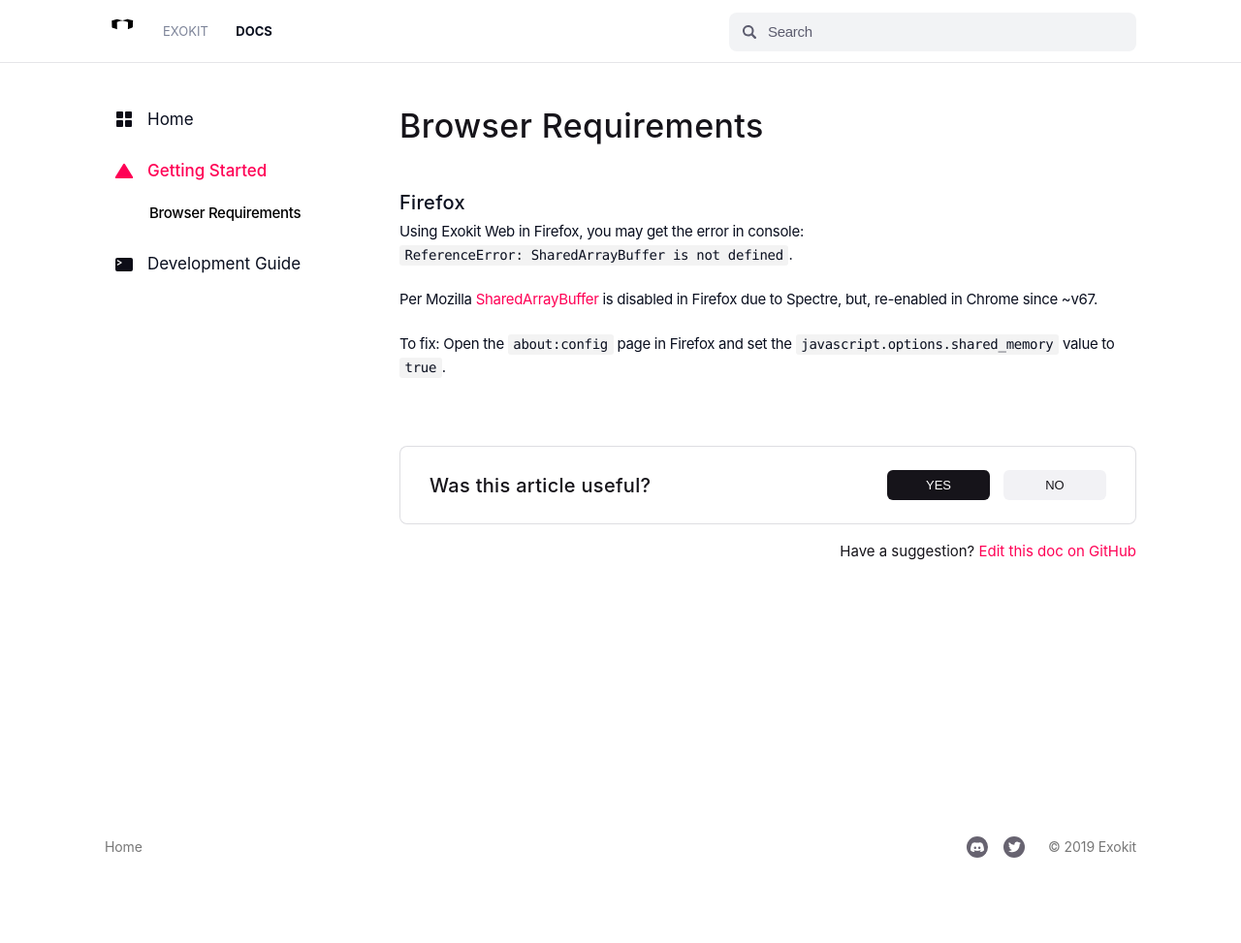
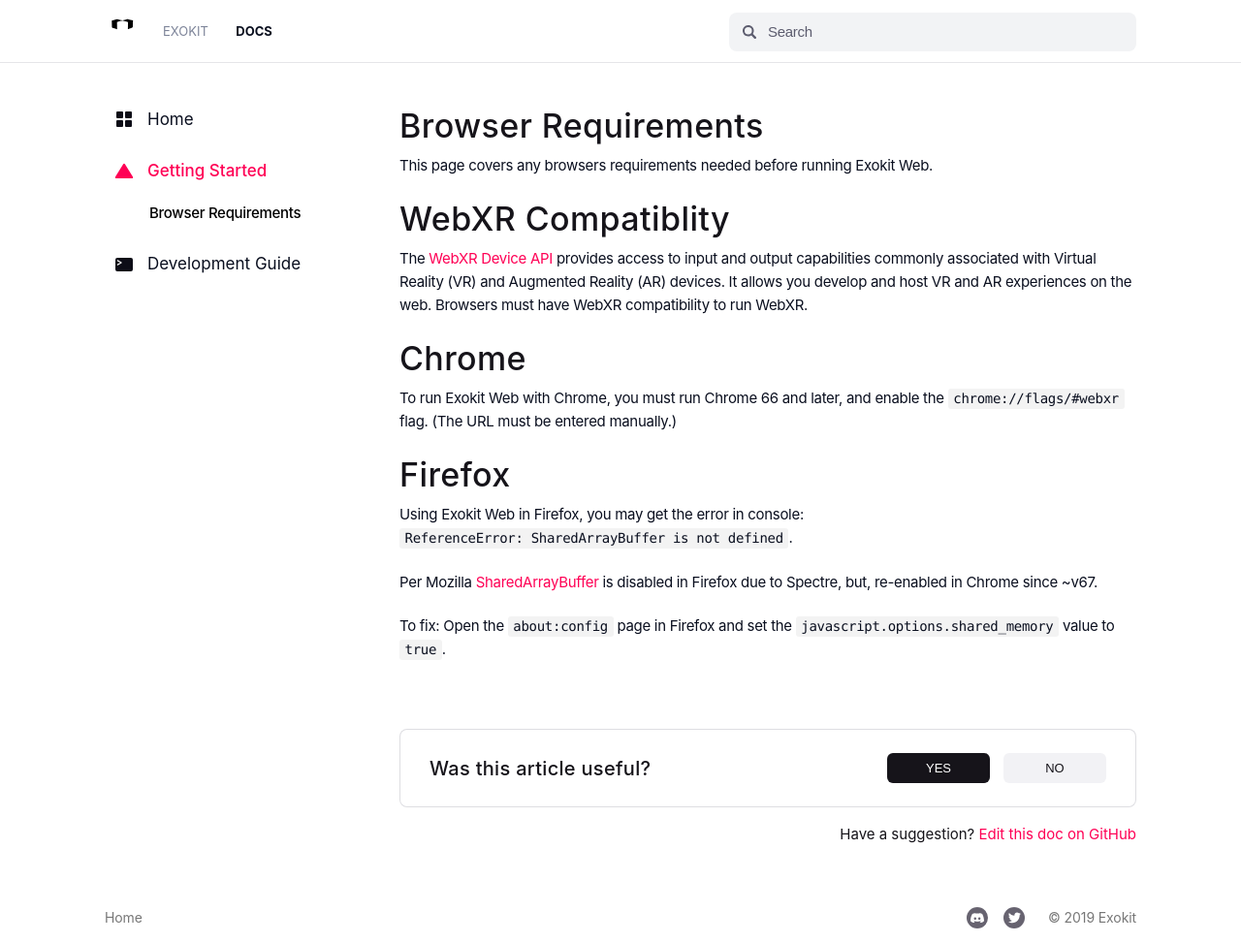
Before and after one commit to chrisplatorres/exokit-web-docs, a Jekyll site: the page built from _posts/getting-started/2019-09-05-browser-requirements.md, in a window 1280 px wide. Shown: the whole page at 97% size. Built offline with Jekyll 4.4.1, drawn with Linux system fonts in a browser that asks for light colours; comment, search, counter and statistics services are not loaded; before the commit the page ends 900 px from its top, so only the background shows below that.

Commit message:
update browser requirements

```diff
--- a/_posts/getting-started/2019-09-05-browser-requirements.md
+++ b/_posts/getting-started/2019-09-05-browser-requirements.md
@@ -11,7 +11,15 @@ set: getting-started
 set_order: 2
 ---
 
-## Firefox
+This page covers any browsers requirements needed before running Exokit Web.
+
+# WebXR Compatiblity
+The [WebXR Device API](https://github.com/immersive-web/webxr/blob/master/explainer.md) provides access to input and output capabilities commonly associated with Virtual Reality (VR) and Augmented Reality (AR) devices. It allows you develop and host VR and AR experiences on the web. Browsers must have WebXR compatibility to run WebXR.
+
+# Chrome
+To run Exokit Web with Chrome, you must run Chrome 66 and later, and enable the `chrome://flags/#webxr` flag. (The URL must be entered manually.)
+
+# Firefox
 Using Exokit Web in Firefox, you may get the error in console: `ReferenceError: SharedArrayBuffer is not defined`.
 
 Per Mozilla [SharedArrayBuffer](https://developer.mozilla.org/en-US/docs/Web/JavaScript/Reference/Global_Objects/SharedArrayBuffer) is disabled in Firefox due to Spectre, but, re-enabled in Chrome since ~v67.
```
